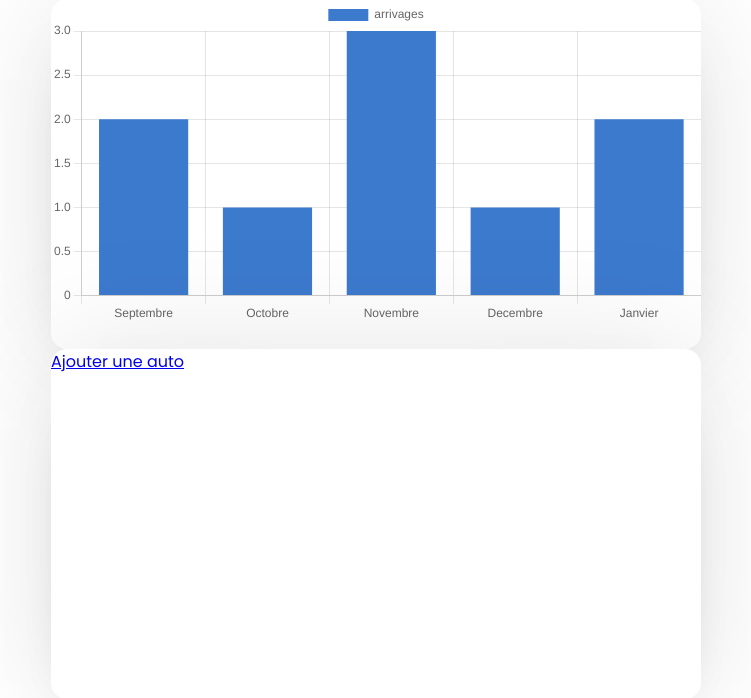
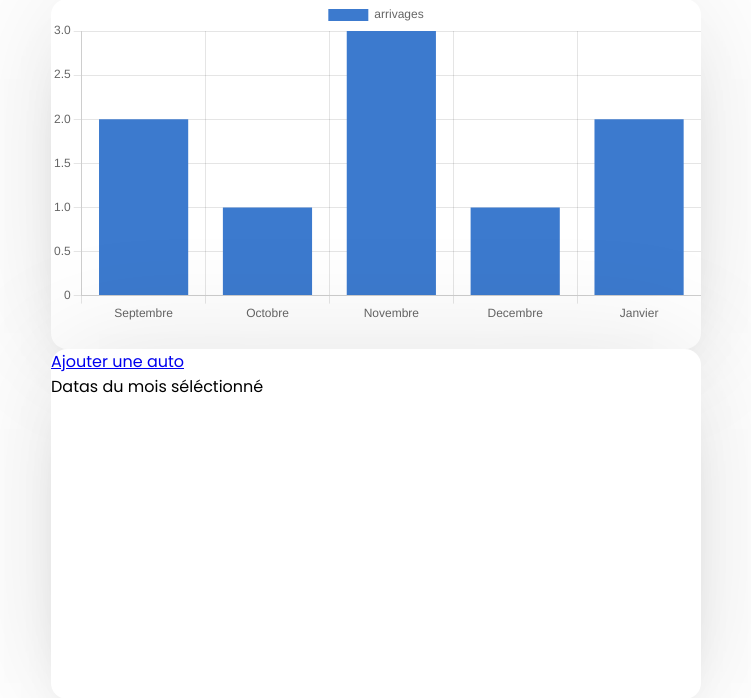
Before and after one commit to AlexisBre/ArrivagesAuto, a PHP site: page /graph.php in a window 1280 px wide. Shown: the part 130-828 px from the top of the page, without its empty margins (264-1015 px from the left). Run offline with PHP 8.4, Linux system fonts and the light colour scheme; a user stored in the database is signed in; data comes from the database, SQL or seed files in the repository.

Commit message:
Update graph.php

```diff
--- a/autobonplan/graph.php
+++ b/autobonplan/graph.php
@@ -45,6 +45,8 @@
         echo '<a href="addcar.php" class="logout">Ajouter une auto</a>';
       };
       ?>
+      <br>
+      Datas du mois séléctionné
     </div>
   </div>
 
```
